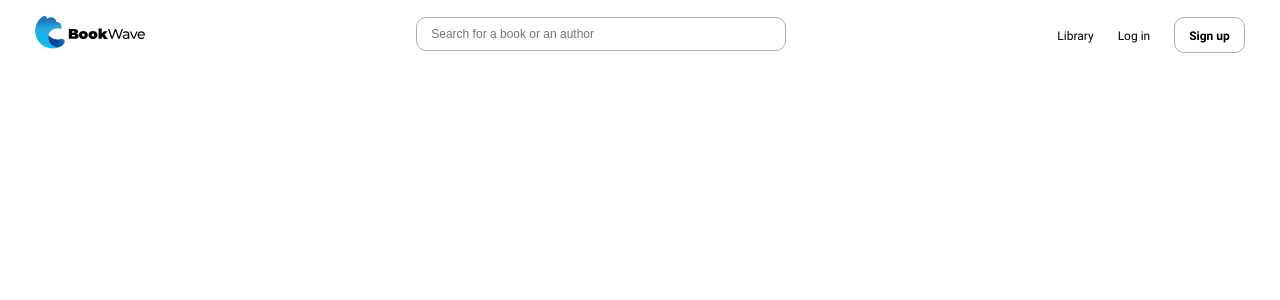
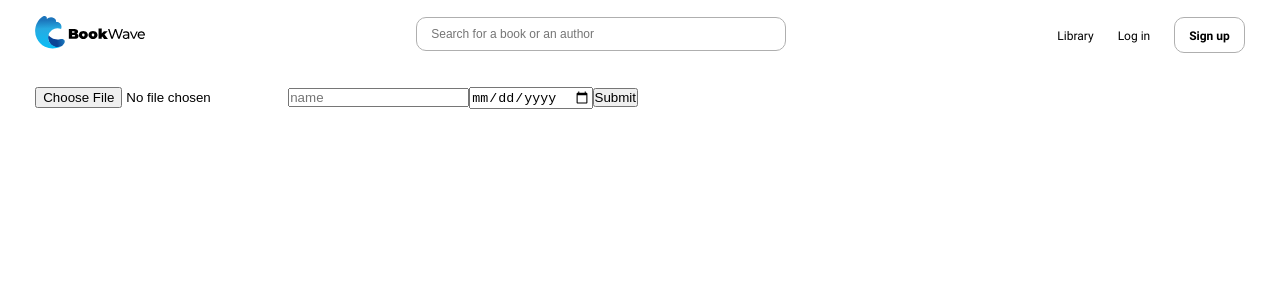
Before and after one commit to YosraSkhiri/Book-App-Frontend, a React (Create React App) app: page /add2 in a window 1280 px wide. Shown: the top 300 px of the page. Built offline with nearby package versions, Linux system fonts and the light colour scheme.

Commit message:
added the form component for adding an author

```diff
--- a/src/App.js
+++ b/src/App.js
@@ -4,6 +4,7 @@ import {
   Switch,
   Route
 } from "react-router-dom";
+import AddAuthor from './components/AddAuthor';
 import AddBook from './components/AddBook';
 import Book from './components/Book';
 import Books from './components/Books';
@@ -25,6 +26,9 @@ function App() {
             <Route path="/add">
               <AddBook />
             </Route>
+            <Route path="/add2">
+              <AddAuthor />
+            </Route>
           </Switch>
         </div>
       </Router>
--- /dev/null
+++ b/src/components/AddAuthor.js
@@ -0,0 +1,58 @@
+import React, { useState } from 'react';
+import axios from 'axios';
+
+const AddAuthor = () => {
+    const [newAuthor, setNewAuthor] = useState(
+        {
+            name: "",
+            birthdate: ""
+        }
+    );
+
+    const handleSubmit = (e) => {
+        e.preventDefault();
+        axios.post('http://localhost:5000/authors/add/', newAuthor)
+             .then(res => {
+                console.log(res);
+             })
+             .catch(err => {
+                console.log(err);
+             })
+        console.log(newAuthor)
+    }
+
+    const handleChange = (e) => {
+        setNewAuthor({...newAuthor, [e.target.name]: e.target.value});
+    }
+
+    return (
+        <form onSubmit={handleSubmit}>
+            <input
+                type="file"
+                accept=".png, .jpg, .jpeg"
+                name="photo"
+            />
+
+            <input
+                type="text"
+                placeholder="name"
+                name="name"
+                value={newAuthor.name}
+                onChange={handleChange}
+            />
+
+            <input
+                type="date"
+                name="birthdate"
+                value={newAuthor.date}
+                onChange={handleChange}
+            />
+
+            <input
+                type="submit"
+            />
+        </form>
+    );
+}
+
+export default AddAuthor;
```
